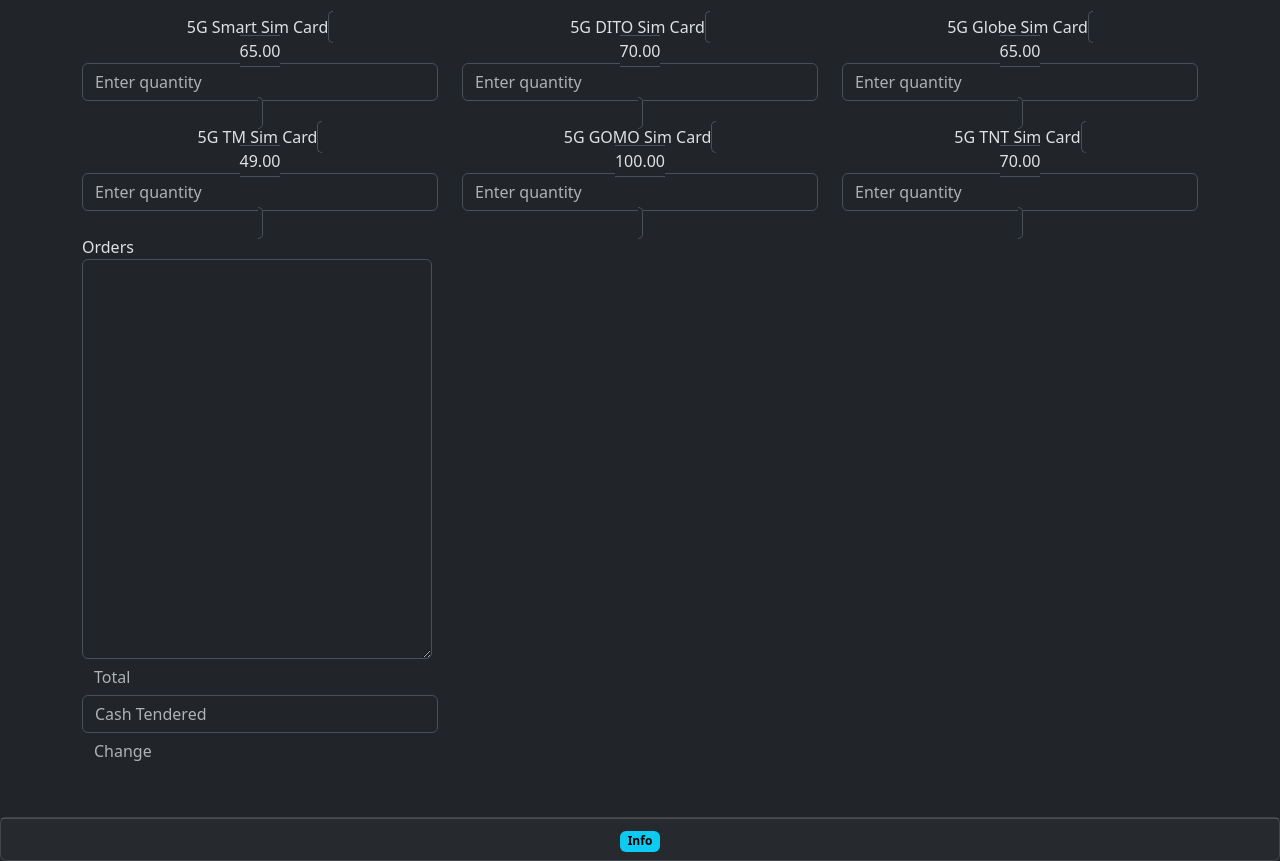
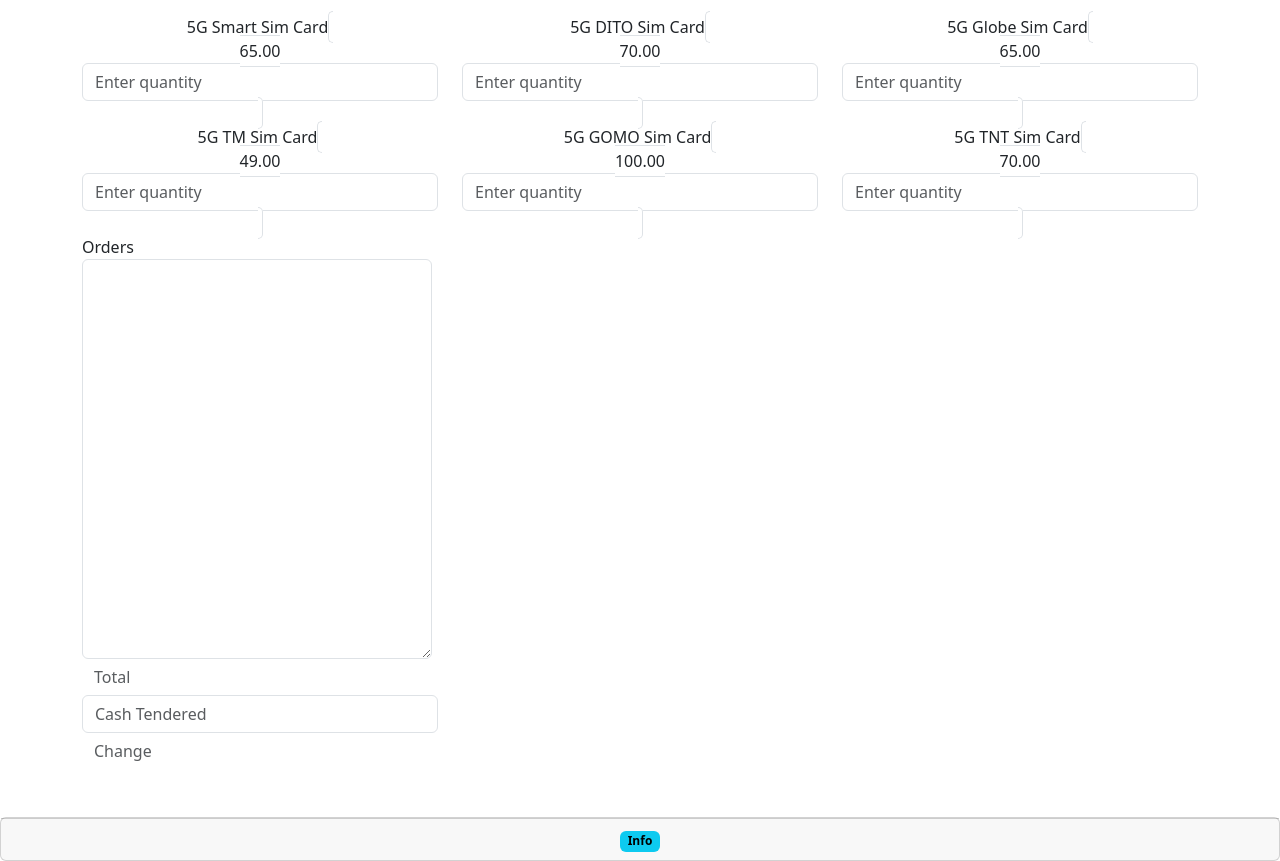
Before and after one commit to Dominictamondong/Dominictamondong.github.io, a plain HTML site: page index.html in a window 1280 px wide. Shown: the part 56-917 px from the top of the page. Drawn offline with nearby package versions, Linux system fonts and the light colour scheme; a script that the page names is missing.

Commit message:
Update index.html

```diff
--- a/index.html
+++ b/index.html
@@ -1,5 +1,5 @@
 <!DOCTYPE html>
-<html lang="en" data-bs-theme="dark">
+<html lang="en" data-bs-theme="images (7).jpeg">
    <title> 5G Sim Card  </title>
    <head>
     <link href="https://cdn.jsdelivr.net/npm/bootstrap@5.3.3/dist/css/bootstrap.min.css" rel="stylesheet" integrity="sha384-QWTKZyjpPEjISv5WaRU9OFeRpok6YctnYmDr5pNlyT2bRjXh0JMhjY6hW+ALEwIH" crossorigin="anonymous">
```
